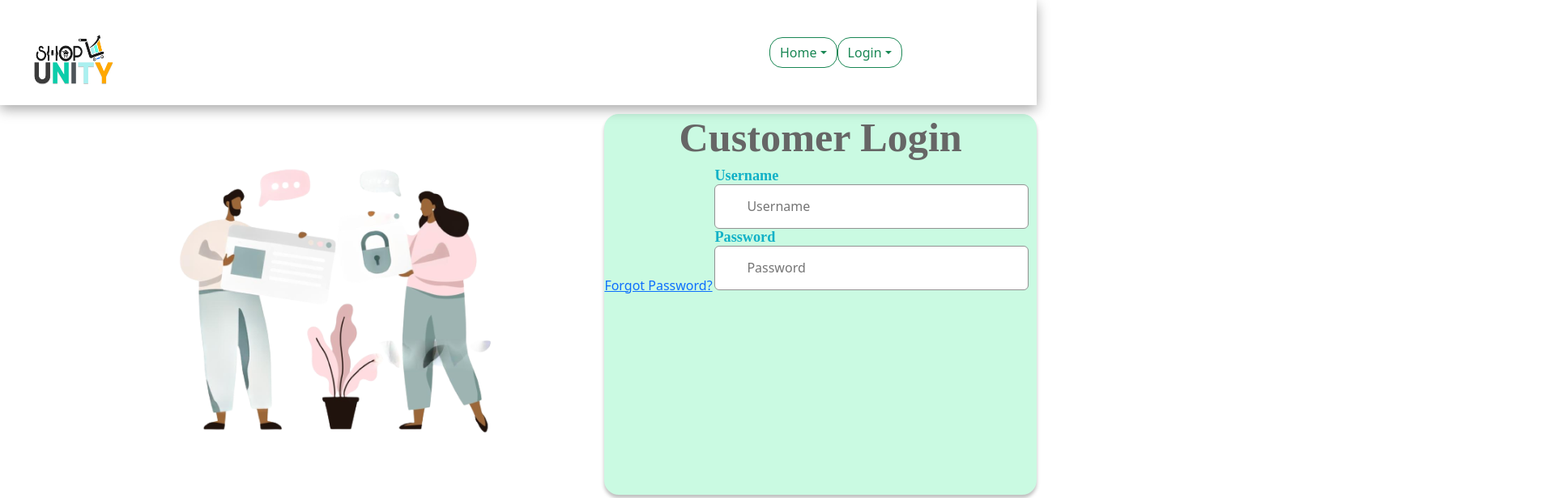
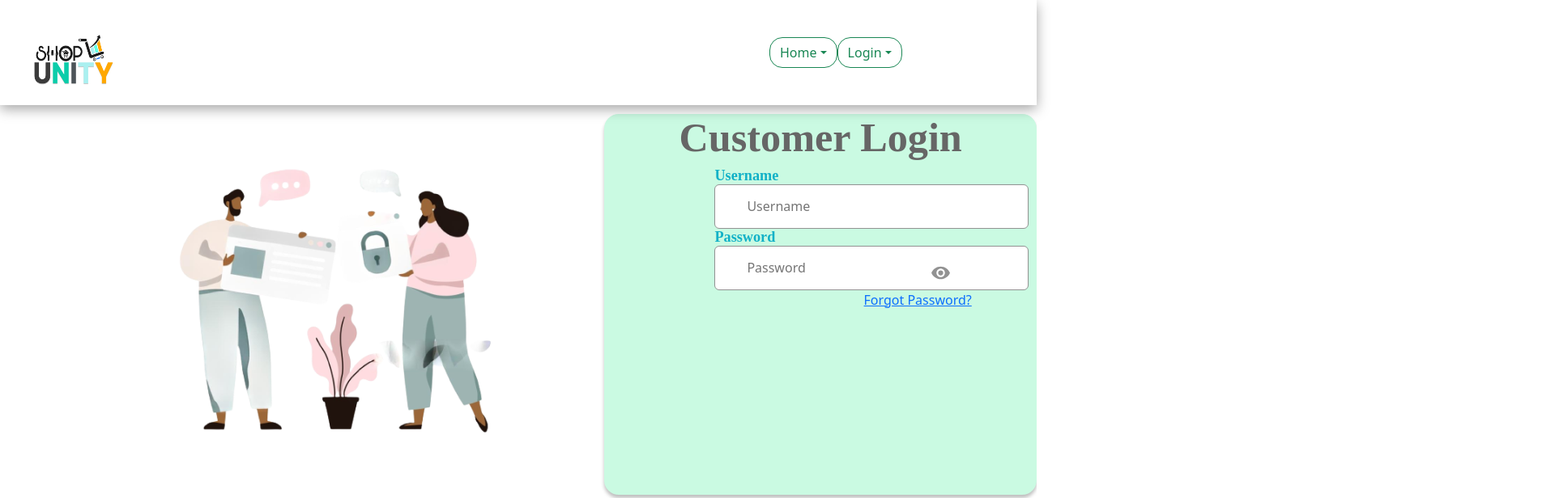
Before and after one commit to soumyasics/ShopUnity, a React (Create React App) app in the folder client/: page /shopunity/customerlogin in a window 1280 px wide. Shown: the top 616 px of the page at 81% size, 1920 px wide, since content can reach past the window. Built offline with nearby package versions, Linux system fonts and the light colour scheme; a web font is replaced by a local one.

Commit message:
customer login

```diff
--- a/client/src/Pages/customer/CustomerLogin.css
+++ b/client/src/Pages/customer/CustomerLogin.css
@@ -75,22 +75,24 @@
     position: absolute;
     z-index: 1;
     background-color: #00000000;
-    margin-left: 123%;
-    margin-top: -11%;
+    margin-left: 31%;
+    margin-top: -2.8%;
     border: none;
 
 }
 
 .CustomerLogin-inputcontain-div-pword-container {
 
+    position: inherit;
     height: 58px;
     width: 390px;
+    border: 2px solid;
+    margin-left: 136px;
 
 }
 
 .CustomerLogin-inputcontain-div-a {
 
-    text-align: right;
-    margin-top: 5%;
+    margin-left: 60%;
 
 }
--- a/client/src/Pages/customer/CustomerLogin.js
+++ b/client/src/Pages/customer/CustomerLogin.js
@@ -37,13 +37,12 @@ function CustomerLogin() {
 
             <p className="CustomerLogin-inputcontain-div-p">Username</p>
             <input type="text" placeholder="Username" className='CustomerLogin-inputcontain-div-inp'></input>
-
-            <div className="CustomerLogin-inputcontain-div-pword-container">
               <p className="CustomerLogin-inputcontain-div-p">Password</p>
               <input type="text" placeholder="Password" id="pword" className='CustomerLogin-inputcontain-div-inp'></input>
               <button className="CustomerLogin-inputcontain-div-pwordbutton"><img src={img2} alt=""/></button>
-            </div>
               <a href=" " alt=" " className="CustomerLogin-inputcontain-div-a" >Forgot Password?</a>
+
+
 
 
 
```
